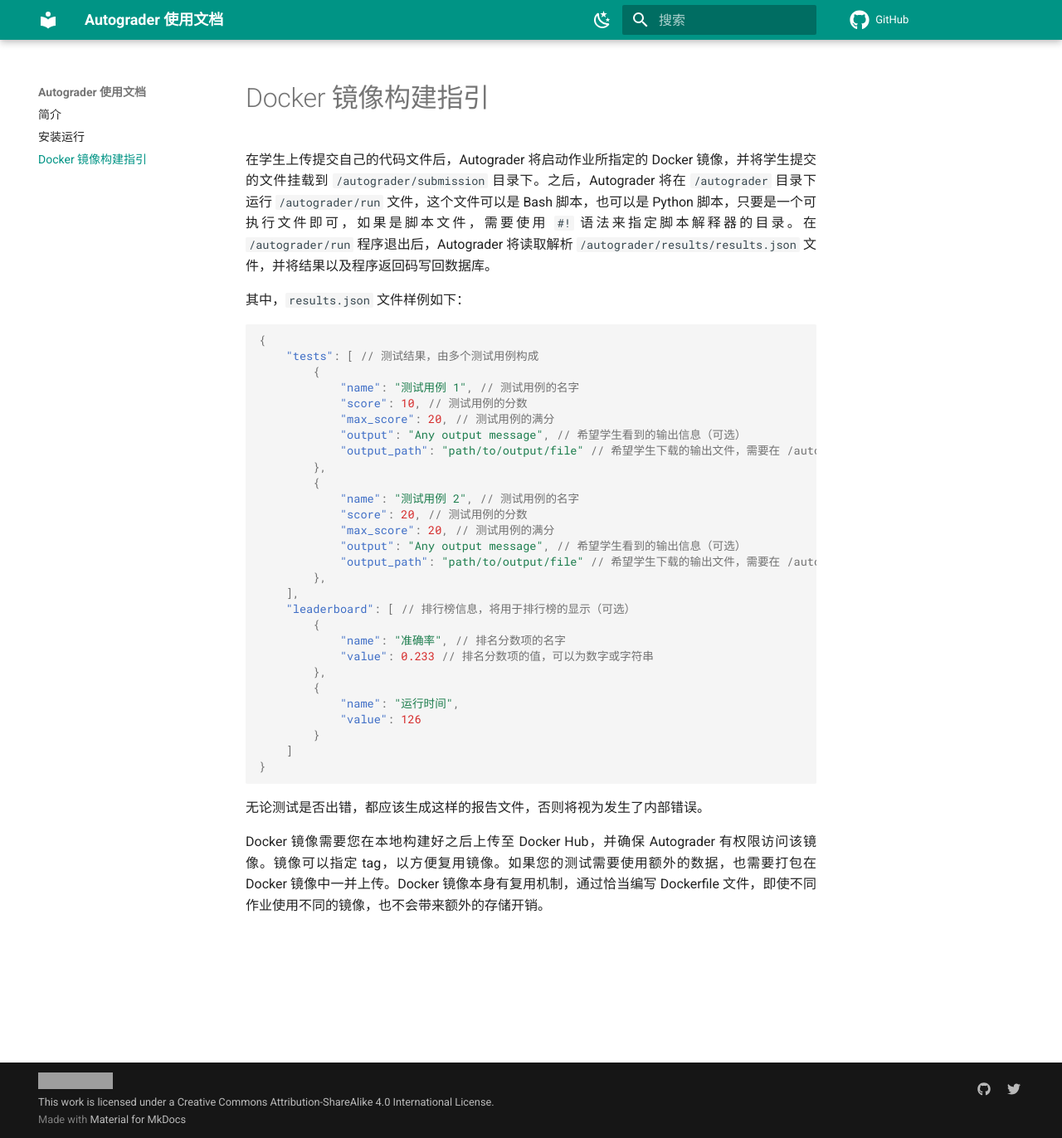
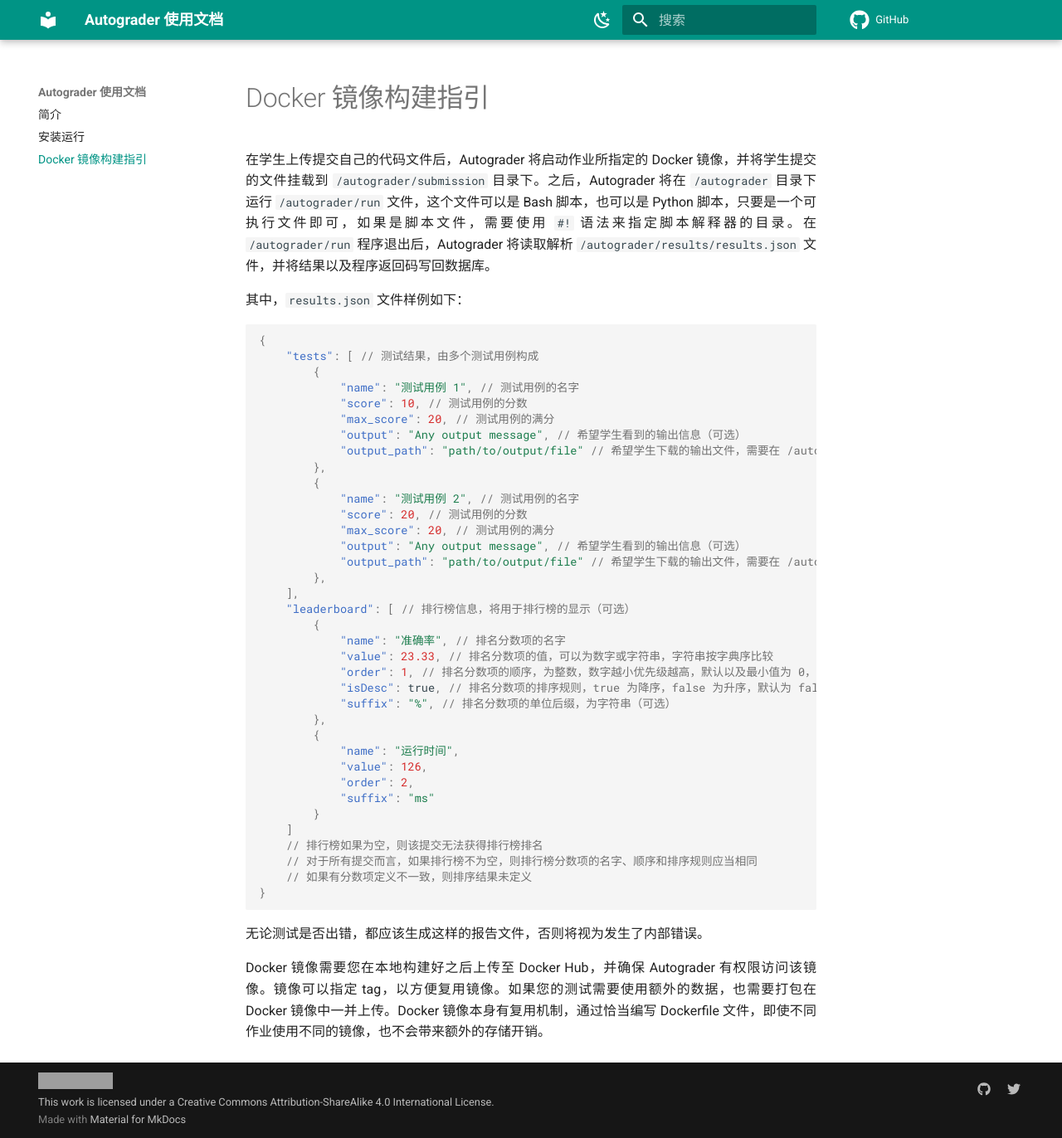
Before and after one commit to howardlau1999/autograder-docs, an MkDocs documentation site: the page built from docs/docker-image-specification.md, in a window 1280 px wide and 1372 px high. Shown: the whole window at 83% size. Built offline with MkDocs 1.6.1 and Material for MkDocs 9.7.7, drawn with Linux system fonts in a browser that asks for light colours; comment, search, counter and statistics services are not loaded; grey boxes are pictures that could not be loaded.

Commit message:
json: update spec

````diff
--- a/docs/docker-image-specification.md
+++ b/docs/docker-image-specification.md
@@ -25,13 +25,21 @@
     "leaderboard": [ // 排行榜信息，将用于排行榜的显示（可选）
         {
             "name": "准确率", // 排名分数项的名字
-            "value": 0.233 // 排名分数项的值，可以为数字或字符串
+            "value": 23.33, // 排名分数项的值，可以为数字或字符串，字符串按字典序比较
+            "order": 1, // 排名分数项的顺序，为整数，数字越小优先级越高，默认以及最小值为 0，多个顺序重复时，排序结果未定义
+            "isDesc": true, // 排名分数项的排序规则，true 为降序，false 为升序，默认为 false
+            "suffix": "%", // 排名分数项的单位后缀，为字符串（可选）
         },
         {
             "name": "运行时间",
-            "value": 126
+            "value": 126,
+            "order": 2,
+            "suffix": "ms"
         }
     ]
+    // 排行榜如果为空，则该提交无法获得排行榜排名
+    // 对于所有提交而言，如果排行榜不为空，则排行榜分数项的名字、顺序和排序规则应当相同
+    // 如果有分数项定义不一致，则排序结果未定义
 }
 ```
 
````
